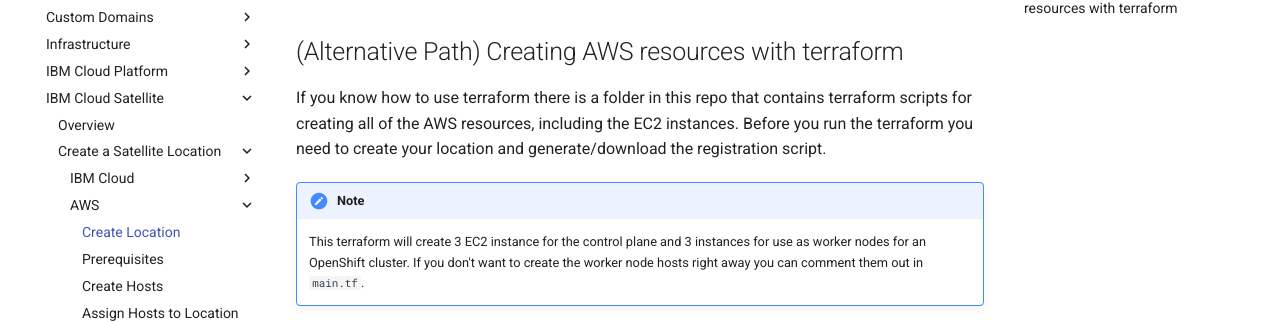
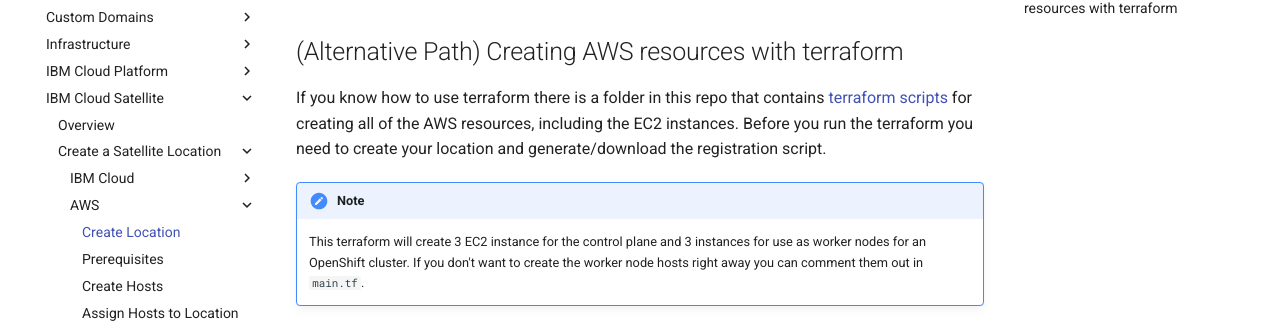
Before and after one commit to dwakeman/cloud-adoption-ibm, an MkDocs documentation site: the page built from docs/satellite/aws/create-location.md, in a window 1280 px wide and 900 px high, scrolled down 4403 px. Shown: the part 172-495 px from the top of the window. Built offline with MkDocs 1.6.1 and Material for MkDocs 9.7.7, drawn with Linux system fonts in a browser that asks for light colours; comment, search, counter and statistics services are not loaded; part of the change alters nothing that is shown.

```diff
--- a/docs/satellite/aws/create-location.md
+++ b/docs/satellite/aws/create-location.md
@@ -65,7 +65,7 @@ In order to attach hosts to your satellite location you have to run the script y
 
 ## (Alternative Path) Creating AWS resources with terraform
 
-If you know how to use terraform there is a folder in this repo that contains terraform scripts for creating all of the AWS resources, including the EC2 instances.  Before you run the terraform you need to create your location and generate/download the registration script.
+If you know how to use terraform there is a folder in this repo that contains [terraform scripts](https://github.com/dwakeman/cloud-adoption-ibm/tree/main/docs/satellite/terraform/aws) for creating all of the AWS resources, including the EC2 instances.  Before you run the terraform you need to create your location and generate/download the registration script.
 
 !!! note
     This terraform will create 3 EC2 instance for the control plane and 3 instances for use as worker nodes for an OpenShift cluster.  If you don't want to create the worker node hosts right away you can comment them out in `main.tf`.
```
